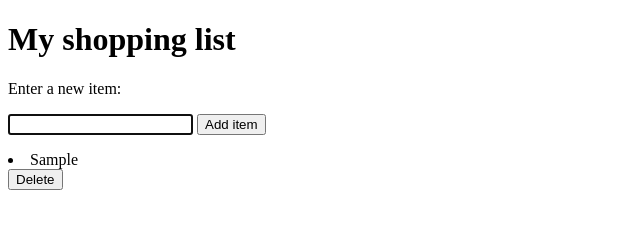
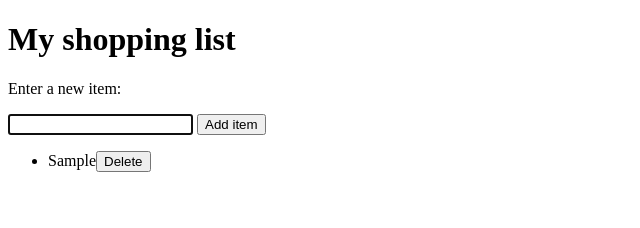
Before and after one commit to intergalacticmule/shopping-list, a plain HTML site: page index.html in a window 1280 px wide. Both pictures are taken after typing "Sample" into the empty fields and a click on the button "Add item". Shown: the whole page, without its empty margins (0-640 px from the left). Drawn offline with Linux system fonts and the light colour scheme.

Commit message:
Add a few adjustments to index.html & script.js

```diff
--- a/index.html
+++ b/index.html
@@ -12,10 +12,10 @@
       <h1>My shopping list</h1>
       <div class="container-textbox">
         <p>Enter a new item:</p>
-        <input type="text" />
+        <input type="text" name="user-input" />
         <button>Add item</button>
-        <ul></ul>
       </div>
+      <ul></ul>
     </div>
   </body>
 </html>
--- a/script.js
+++ b/script.js
@@ -25,16 +25,14 @@ function checkUserInput(field) {
 }
 
 addButton.addEventListener("click", () => {
-  div = document.createElement("div");
   li = document.createElement("li");
   li.textContent = textBox.value;
   button = document.createElement("button");
   button.textContent = "Delete";
   button.classList.add("delete-button");
 
-  div.appendChild(li);
-  div.appendChild(button);
-  container.appendChild(div);
+  li.appendChild(button);
+  unorderedList.appendChild(li);
 
   listButtons = document.querySelectorAll(".delete-button");
   addListButtonsFunctionality(listButtons);
```
